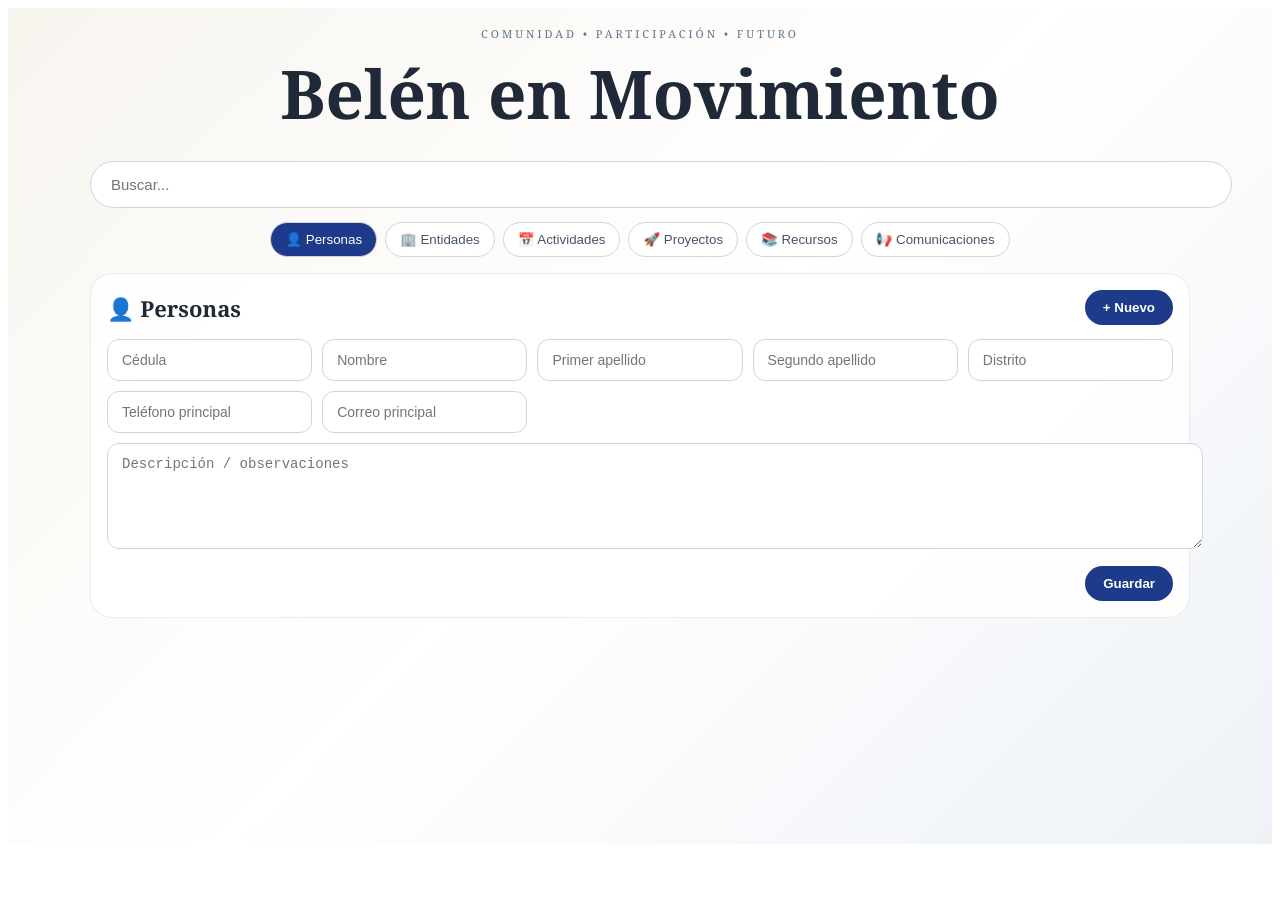
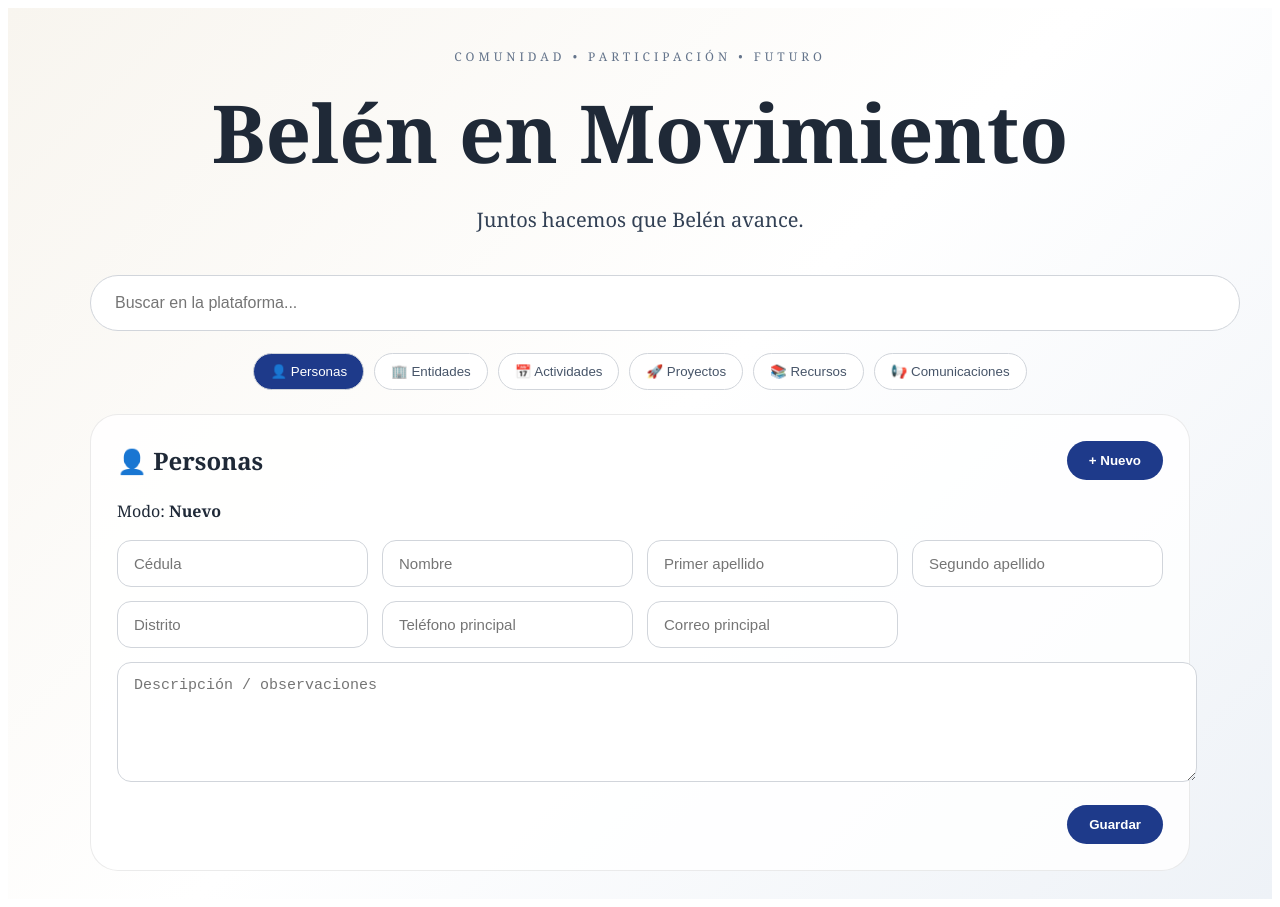
Before and after one commit to elvingr1414/belen-en-movimiento, a Next.js app: page / in a window 1280 px wide. Both pictures are taken after a click on the button "+ Nuevo". Before the commit the page ends 852 px from the top, so only its background shows below. Built offline with nearby package versions, Linux system fonts and the light colour scheme.

Commit message:
Update page.tsx

```diff
--- a/app/page.tsx
+++ b/app/page.tsx
@@ -2,612 +2,369 @@
 
 import { useState } from "react";
 
-type Modulo = "Personas" | "Entidades" | "Actividades" | "Proyectos" | "Recursos" | "Comunicaciones";
+type Modulo =
+  | "Personas"
+  | "Entidades"
+  | "Actividades"
+  | "Proyectos"
+  | "Recursos"
+  | "Comunicaciones";
 
 type Accion = "Vista" | "Editar" | "Excluir" | "Vincular" | "Recursos" | "Nuevo";
 
-const modulos: Modulo[] = ["Personas", "Entidades", "Actividades", "Proyectos", "Recursos", "Comunicaciones"];
+const modulos: Modulo[] = [
+  "Personas",
+  "Entidades",
+  "Actividades",
+  "Proyectos",
+  "Recursos",
+  "Comunicaciones",
+];
 
-const datos: Record<Modulo, any[]> = {
-
+const datos: Record<Modulo, string[]> = {
   Personas: [
-
-    { nombre: "Elvin", apellido1: "González", apellido2: "Rodríguez", cedula: "000000000", distrito: "San Antonio", telefono: "8888-0000", correo: "elvin@email.com", resumen: "Belén en Movimiento | Coordinador General" },
-
-    { nombre: "Sonia", apellido1: "Román", apellido2: "Zeledón", cedula: "000000001", distrito: "Belén", telefono: "8888-1111", correo: "sonia@email.com", resumen: "CDAM Belén | Presidenta" },
-
-    { nombre: "Zeneida", apellido1: "Chávez", apellido2: "Fernández", cedula: "000000002", distrito: "Belén", telefono: "8888-2222", correo: "zeneida@email.com", resumen: "Municipalidad de Belén | Alcaldesa" },
-
+    "Elvin González Rodríguez | 8888-0000 | elvin@email.com | Belén en Movimiento | Coordinador General",
+    "Sonia Román Zeledón | 8888-1111 | sonia@email.com | CDAM Belén | Presidenta",
+    "Zeneida Chávez Fernández | 8888-2222 | zeneida@email.com | Municipalidad de Belén | Alcaldesa",
   ],
-
   Entidades: [
-
-    { nombre: "CDAM Belén", tipo: "Agrupación", categoria: "Adulto Mayor", distrito: "Belén", telefono: "2233-0000", correo: "info@cdam.cr" },
-
-    { nombre: "Belén en Movimiento", tipo: "Agrupación comunitaria", categoria: "Participación ciudadana", distrito: "Belén", telefono: "8888-3333", correo: "info@belenmovimiento.cr" },
-
-    { nombre: "Municipalidad de Belén", tipo: "Institución", categoria: "Gobierno local", distrito: "San Antonio", telefono: "2587-0000", correo: "info@belen.go.cr" },
-
-    { nombre: "Intel Costa Rica", tipo: "Empresa", categoria: "Tecnología", distrito: "La Ribera", telefono: "2200-0000", correo: "contacto@intel.com" },
-
+    "CDAM Belén | Agrupación | 2233-0000 | info@cdam.cr",
+    "Belén en Movimiento | Agrupación comunitaria | 8888-3333 | info@belenmovimiento.cr",
+    "Municipalidad de Belén | Institución | 2587-0000 | info@belen.go.cr",
+    "Intel Costa Rica | Empresa | 2200-0000 | contacto@intel.com",
   ],
-
   Actividades: [
-
-    { nombre: "Caravana Dorada", tipo: "Actividad comunitaria", fecha: "07/06/2026", relacionado: "CDAM Belén" },
-
-    { nombre: "Reunión de coordinación", tipo: "Actividad interna", fecha: "20/06/2026", relacionado: "Belén en Movimiento" },
-
+    "Caravana Dorada | Actividad comunitaria | 07/06/2026",
+    "Reunión de coordinación | Actividad interna | 20/06/2026",
   ],
-
   Proyectos: [
-
-    { nombre: "Belén en Movimiento", tipo: "Proyecto comunitario", fecha: "2026", relacionado: "Cantón de Belén" },
-
-    { nombre: "Bosque de Campanas", tipo: "Proyecto ambiental", fecha: "2026", relacionado: "Belén" },
-
+    "Belén en Movimiento | Activo | Proyecto comunitario",
+    "Bosque de Campanas | Propuesta | Proyecto ambiental",
   ],
-
   Recursos: [
-
-    { nombre: "Acta Junta Directiva", tipo: "Documento", fecha: "2026", relacionado: "CDAM Belén" },
-
-    { nombre: "Logo Belén en Movimiento", tipo: "Imagen", fecha: "2026", relacionado: "Belén en Movimiento" },
-
+    "Acta Junta Directiva | Documento | PDF",
+    "Logo Belén en Movimiento | Imagen | PNG",
   ],
-
   Comunicaciones: [
-
-    { nombre: "Convocatoria comunitaria", tipo: "Publicación", fecha: "2026", relacionado: "Redes sociales" },
-
-    { nombre: "Comunicado institucional", tipo: "Noticia", fecha: "2026", relacionado: "Web" },
-
+    "Convocatoria comunitaria | Publicación | Redes sociales",
+    "Comunicado institucional | Noticia | Web",
   ],
-
 };
 
 export default function Home() {
-
   const [modulo, setModulo] = useState<Modulo>("Personas");
-
   const [busqueda, setBusqueda] = useState("");
-
-  const [seleccionado, setSeleccionado] = useState<any | null>(null);
-
+  const [seleccionado, setSeleccionado] = useState<string | null>(null);
   const [accion, setAccion] = useState<Accion>("Vista");
 
   const lista = datos[modulo].filter((item) =>
-
-    JSON.stringify(item).toLowerCase().includes(busqueda.toLowerCase())
-
+    item.toLowerCase().includes(busqueda.toLowerCase())
   );
 
   function cambiarModulo(m: Modulo) {
-
     setModulo(m);
-
     setBusqueda("");
-
     setSeleccionado(null);
-
     setAccion("Vista");
-
   }
 
   return (
-
     <main style={page}>
-
       <section style={wrap}>
-
         <header style={{ textAlign: "center" }}>
-
           <p style={eyebrow}>COMUNIDAD • PARTICIPACIÓN • FUTURO</p>
-
           <h1 style={title}>Belén en Movimiento</h1>
-
+          <p style={subtitle}>Juntos hacemos que Belén avance.</p>
         </header>
 
         <input
-
           value={busqueda}
-
           onChange={(e) => setBusqueda(e.target.value)}
-
-          placeholder="Buscar..."
-
+          placeholder="Buscar en la plataforma..."
           style={search}
-
         />
 
         <nav style={chips}>
-
           {modulos.map((m) => (
-
             <button key={m} onClick={() => cambiarModulo(m)} style={chip(modulo === m)}>
-
               {icono(m)} {m}
-
             </button>
-
           ))}
-
         </nav>
 
         <section style={panel}>
-
           <div style={topLine}>
-
             <div>
-
-              <h2 style={sectionTitle}>
-
-                {seleccionado ? tituloRegistro(seleccionado) : `${icono(modulo)} ${modulo}`}
-
+              <h2 style={{ margin: 0 }}>
+                {icono(modulo)} {modulo}
               </h2>
-
+              {seleccionado && <strong>{seleccionado}</strong>}
             </div>
 
             <div style={actions}>
-
               {seleccionado && (
-
                 <>
-
-                  <button onClick={() => setAccion("Editar")} style={chip(accion === "Editar")}>Editar</button>
-
-                  <button onClick={() => setAccion("Excluir")} style={chip(accion === "Excluir")}>Excluir</button>
-
-                  <button onClick={() => setAccion("Vincular")} style={chip(accion === "Vincular")}>Vincular</button>
-
-                  <button onClick={() => setAccion("Recursos")} style={chip(accion === "Recursos")}>Recursos</button>
-
+                  <button onClick={() => setAccion("Editar")} style={chip(accion === "Editar")}>
+                    Editar
+                  </button>
+                  <button onClick={() => setAccion("Excluir")} style={chip(accion === "Excluir")}>
+                    Excluir
+                  </button>
+                  <button onClick={() => setAccion("Vincular")} style={chip(accion === "Vincular")}>
+                    Vincular
+                  </button>
+                  <button onClick={() => setAccion("Recursos")} style={chip(accion === "Recursos")}>
+                    Recursos
+                  </button>
                 </>
-
               )}
 
               <button
-
                 onClick={() => {
-
                   setSeleccionado(null);
-
                   setAccion("Nuevo");
-
                 }}
-
                 style={primary}
-
               >
-
                 + Nuevo
-
               </button>
-
             </div>
-
           </div>
 
           {!seleccionado && accion !== "Nuevo" && (
-
             <div style={list}>
-
-              {lista.map((item, index) => (
-
+              {lista.map((item) => (
                 <button
-
-                  key={index}
-
+                  key={item}
                   style={row}
-
                   onClick={() => {
-
                     setSeleccionado(item);
-
                     setAccion("Vista");
-
                   }}
-
                 >
-
-                  {lineaConsulta(modulo, item)}
-
+                  {item}
                 </button>
-
               ))}
-
             </div>
-
           )}
 
-          {accion === "Nuevo" && <Formulario modulo={modulo} datos={null} />}
+          {accion === "Nuevo" && <Formulario modulo={modulo} modo="Nuevo" />}
 
           {seleccionado && accion === "Vista" && (
-
-            <Formulario modulo={modulo} datos={seleccionado} lectura />
-
+            <Formulario modulo={modulo} modo="Consulta automática" lectura />
           )}
 
           {seleccionado && accion === "Editar" && (
-
-            <Formulario modulo={modulo} datos={seleccionado} />
-
+            <Formulario modulo={modulo} modo="Editar" />
           )}
 
           {seleccionado && accion === "Excluir" && (
-
-            <>
-
-              <Formulario modulo={modulo} datos={seleccionado} lectura />
-
-              <div style={{ textAlign: "right", marginTop: 12 }}>
-
-                <button style={{ ...primary, background: "#991b1b" }}>Confirmar exclusión</button>
-
-              </div>
-
-            </>
-
+            <Formulario modulo={modulo} modo="Excluir" lectura />
           )}
 
           {seleccionado && accion === "Vincular" && (
-
             <div style={grid}>
-
               <input placeholder="Persona / Entidad relacionada" style={field} />
-
               <input placeholder="Puesto" style={field} />
-
-              <input placeholder="Junta Directiva: Sí / No" style={field} />
-
+              <input placeholder="¿Junta Directiva? Sí / No" style={field} />
               <input placeholder="Fecha inicio" style={field} />
-
               <button style={primary}>Guardar vínculo</button>
-
             </div>
-
           )}
 
           {seleccionado && accion === "Recursos" && (
-
             <div style={list}>
-
               <button style={row}>Foto principal | Imagen</button>
-
               <button style={row}>Acta relacionada | Documento</button>
-
               <button style={primary}>+ Agregar recurso</button>
-
             </div>
-
           )}
-
         </section>
-
       </section>
-
     </main>
-
   );
-
 }
 
-function Formulario({ modulo, datos, lectura = false }: { modulo: Modulo; datos: any | null; lectura?: boolean }) {
-
+function Formulario({
+  modulo,
+  modo,
+  lectura = false,
+}: {
+  modulo: Modulo;
+  modo: string;
+  lectura?: boolean;
+}) {
   return (
-
-    <div style={{ marginTop: 14 }}>
+    <div style={{ marginTop: 20 }}>
+      <p>
+        Modo: <strong>{modo}</strong>
+      </p>
 
       <div style={grid}>
-
         {modulo === "Personas" ? (
-
           <>
-
-            <input readOnly={lectura} placeholder="Cédula" defaultValue={datos?.cedula || ""} style={field} />
-
-            <input readOnly={lectura} placeholder="Nombre" defaultValue={datos?.nombre || ""} style={field} />
-
-            <input readOnly={lectura} placeholder="Primer apellido" defaultValue={datos?.apellido1 || ""} style={field} />
-
-            <input readOnly={lectura} placeholder="Segundo apellido" defaultValue={datos?.apellido2 || ""} style={field} />
-
-            <input readOnly={lectura} placeholder="Distrito" defaultValue={datos?.distrito || ""} style={field} />
-
-            <input readOnly={lectura} placeholder="Teléfono principal" defaultValue={datos?.telefono || ""} style={field} />
-
-            <input readOnly={lectura} placeholder="Correo principal" defaultValue={datos?.correo || ""} style={field} />
-
+            <input readOnly={lectura} placeholder="Cédula" style={field} />
+            <input readOnly={lectura} placeholder="Nombre" style={field} />
+            <input readOnly={lectura} placeholder="Primer apellido" style={field} />
+            <input readOnly={lectura} placeholder="Segundo apellido" style={field} />
+            <input readOnly={lectura} placeholder="Distrito" style={field} />
+            <input readOnly={lectura} placeholder="Teléfono principal" style={field} />
+            <input readOnly={lectura} placeholder="Correo principal" style={field} />
           </>
-
         ) : modulo === "Entidades" ? (
-
           <>
-
-            <input readOnly={lectura} placeholder="Nombre de entidad" defaultValue={datos?.nombre || ""} style={field} />
-
-            <input readOnly={lectura} placeholder="Tipo de entidad" defaultValue={datos?.tipo || ""} style={field} />
-
-            <input readOnly={lectura} placeholder="Categoría" defaultValue={datos?.categoria || ""} style={field} />
-
-            <input readOnly={lectura} placeholder="Distrito" defaultValue={datos?.distrito || ""} style={field} />
-
-            <input readOnly={lectura} placeholder="Teléfono principal" defaultValue={datos?.telefono || ""} style={field} />
-
-            <input readOnly={lectura} placeholder="Correo principal" defaultValue={datos?.correo || ""} style={field} />
-
+            <input readOnly={lectura} placeholder="Nombre de entidad" style={field} />
+            <input readOnly={lectura} placeholder="Tipo de entidad" style={field} />
+            <input readOnly={lectura} placeholder="Categoría" style={field} />
+            <input readOnly={lectura} placeholder="Distrito" style={field} />
+            <input readOnly={lectura} placeholder="Teléfono principal" style={field} />
+            <input readOnly={lectura} placeholder="Correo principal" style={field} />
           </>
-
         ) : (
-
           <>
-
-            <input readOnly={lectura} placeholder="Título / Nombre" defaultValue={datos?.nombre || ""} style={field} />
-
-            <input readOnly={lectura} placeholder="Tipo / Categoría" defaultValue={datos?.tipo || ""} style={field} />
-
-            <input readOnly={lectura} placeholder="Fecha" defaultValue={datos?.fecha || ""} style={field} />
-
-            <input readOnly={lectura} placeholder="Relacionado con" defaultValue={datos?.relacionado || ""} style={field} />
-
+            <input readOnly={lectura} placeholder="Título / Nombre" style={field} />
+            <input readOnly={lectura} placeholder="Tipo / Categoría" style={field} />
+            <input readOnly={lectura} placeholder="Fecha" style={field} />
+            <input readOnly={lectura} placeholder="Relacionado con" style={field} />
           </>
-
         )}
-
       </div>
 
       <textarea
-
         readOnly={lectura}
-
         placeholder="Descripción / observaciones"
-
-        style={{ ...field, width: "100%", minHeight: 80, marginTop: 10 }}
-
+        style={{ ...field, width: "100%", minHeight: 90, marginTop: 14 }}
       />
 
-      {!lectura && (
-
-        <div style={{ textAlign: "right", marginTop: 12 }}>
-
-          <button style={primary}>Guardar</button>
-
-        </div>
-
-      )}
-
+      <div style={{ textAlign: "right", marginTop: 18 }}>
+        {modo === "Nuevo" && <button style={primary}>Guardar</button>}
+        {modo === "Editar" && <button style={primary}>Guardar cambios</button>}
+        {modo === "Excluir" && (
+          <button style={{ ...primary, background: "#991b1b" }}>
+            Confirmar exclusión
+          </button>
+        )}
+      </div>
     </div>
-
   );
-
-}
-
-function tituloRegistro(item: any) {
-
-  return item.nombre
-
-    ? `${item.nombre} ${item.apellido1 || ""} ${item.apellido2 || ""}`.trim()
-
-    : "";
-
-}
-
-function lineaConsulta(modulo: Modulo, item: any) {
-
-  if (modulo === "Personas") {
-
-    return `${item.nombre} ${item.apellido1} ${item.apellido2} | ${item.telefono} | ${item.correo} | ${item.resumen}`;
-
-  }
-
-  if (modulo === "Entidades") {
-
-    return `${item.nombre} | ${item.tipo} | ${item.telefono} | ${item.correo}`;
-
-  }
-
-  return `${item.nombre} | ${item.tipo} | ${item.fecha || ""} | ${item.relacionado || ""}`;
-
 }
 
 function icono(m: Modulo) {
-
   return {
-
     Personas: "👤",
-
     Entidades: "🏢",
-
     Actividades: "📅",
-
     Proyectos: "🚀",
-
     Recursos: "📚",
-
     Comunicaciones: "📢",
-
   }[m];
-
 }
 
 const page = {
-
   minHeight: "100vh",
-
-  padding: 18,
-
+  padding: 28,
   background: "linear-gradient(135deg,#f8f5ef,#ffffff,#eef2f7)",
-
   fontFamily: "Georgia, serif",
-
   color: "#1f2937",
-
 };
 
 const wrap = { maxWidth: 1100, margin: "0 auto" };
 
-const eyebrow = { letterSpacing: 3, color: "#64748b", fontSize: 11, margin: 0 };
+const eyebrow = { letterSpacing: 4, color: "#64748b", fontSize: 12 };
 
 const title = {
-
-  fontSize: "clamp(2.1rem,6vw,4.2rem)",
-
-  margin: "6px 0 12px",
-
+  fontSize: "clamp(2.6rem,7vw,5rem)",
+  margin: "12px 0",
 };
 
+const subtitle = { fontSize: 20, color: "#334155" };
+
 const search = {
-
   width: "100%",
-
-  padding: "14px 20px",
-
+  padding: "18px 24px",
   borderRadius: 999,
-
   border: "1px solid #d1d5db",
-
-  fontSize: 15,
-
-  margin: "10px 0 14px",
-
+  fontSize: 16,
+  margin: "22px 0",
 };
 
 const chips = {
-
   display: "flex",
-
-  gap: 8,
-
+  gap: 10,
   flexWrap: "wrap" as const,
-
   justifyContent: "center",
-
 };
 
 const actions = {
-
   display: "flex",
-
-  gap: 8,
-
-  flexWrap: "nowrap" as const,
-
-  overflowX: "auto" as const,
-
+  gap: 10,
+  flexWrap: "wrap" as const,
 };
 
 const panel = {
-
-  marginTop: 16,
-
-  background: "rgba(255,255,255,.86)",
-
+  marginTop: 24,
+  background: "rgba(255,255,255,.82)",
   border: "1px solid rgba(0,0,0,.08)",
-
-  borderRadius: 22,
-
-  padding: 16,
-
+  borderRadius: 28,
+  padding: 26,
 };
 
 const topLine = {
-
   display: "flex",
-
   justifyContent: "space-between",
-
-  gap: 10,
-
+  gap: 16,
   flexWrap: "wrap" as const,
-
   alignItems: "center",
-
 };
 
-const sectionTitle = { margin: 0, fontSize: 22 };
-
-const list = { display: "grid", gap: 8, marginTop: 14 };
+const list = {
+  display: "grid",
+  gap: 10,
+  marginTop: 18,
+};
 
 const row = {
-
   textAlign: "left" as const,
-
-  padding: "12px 14px",
-
-  borderRadius: 12,
-
+  padding: "14px 18px",
+  borderRadius: 14,
   border: "1px solid #e5e7eb",
-
   background: "white",
-
   cursor: "pointer",
-
-  fontSize: 14,
-
+  fontSize: 15,
 };
 
 const grid = {
-
   display: "grid",
-
-  gridTemplateColumns: "repeat(auto-fit,minmax(190px,1fr))",
-
-  gap: 10,
-
-  marginTop: 12,
-
+  gridTemplateColumns: "repeat(auto-fit,minmax(220px,1fr))",
+  gap: 14,
+  marginTop: 18,
 };
 
 const field = {
-
-  padding: "12px 14px",
-
-  borderRadius: 12,
-
+  padding: "14px 16px",
+  borderRadius: 14,
   border: "1px solid #d1d5db",
-
-  fontSize: 14,
-
+  fontSize: 15,
   background: "white",
-
 };
 
 const primary = {
-
-  padding: "10px 18px",
-
+  padding: "12px 22px",
   borderRadius: 999,
-
   border: "none",
-
   background: "#1e3a8a",
-
   color: "white",
-
   fontWeight: 700,
-
   cursor: "pointer",
-
 };
 
 function chip(active: boolean) {
-
   return {
-
-    padding: "9px 14px",
-
+    padding: "10px 16px",
     borderRadius: 999,
-
     border: "1px solid #d1d5db",
-
     background: active ? "#1e3a8a" : "white",
-
     color: active ? "white" : "#475569",
-
     cursor: "pointer",
-
-    whiteSpace: "nowrap" as const,
-
   };
-
 }
```
